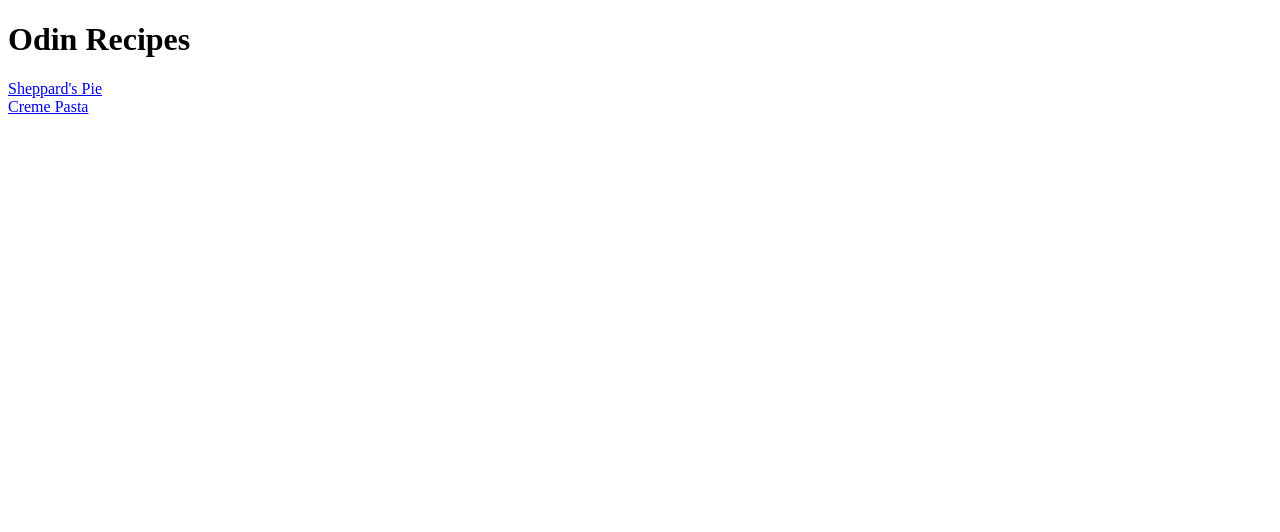
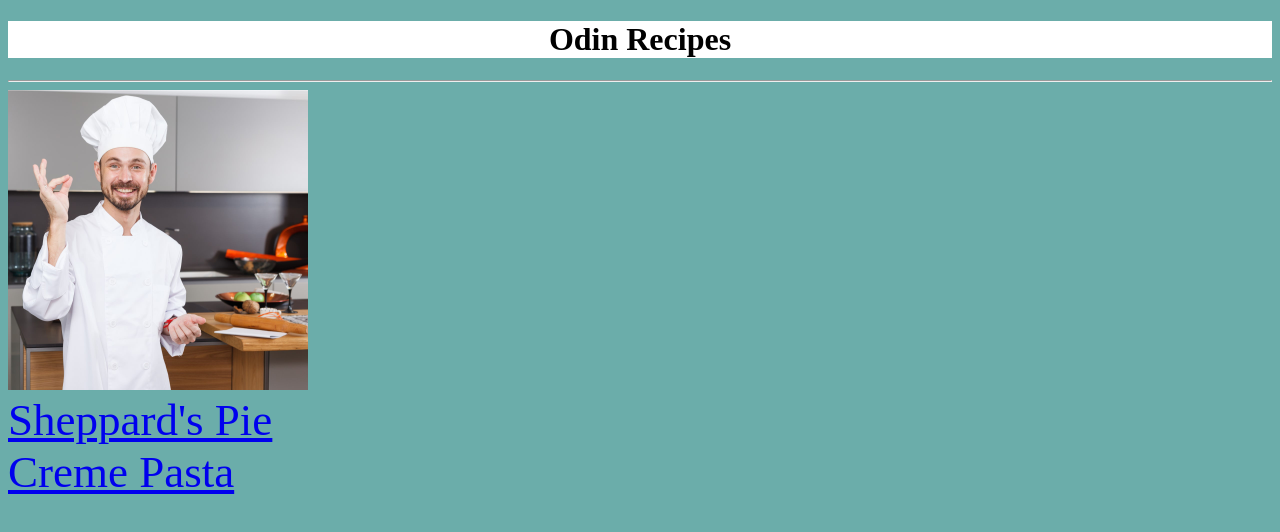
Before and after one commit to brianjo94/FoodRecipes, a plain HTML site: page index.html in a window 1280 px wide. Drawn offline with Linux system fonts and the light colour scheme.

Commit message:
Added css and some styling to previous bare bone html file

```diff
--- a/index.html
+++ b/index.html
@@ -5,9 +5,13 @@
     <meta http-equiv="X-UA-Compatible" content="IE=edge">
     <meta name="viewport" content="width=device-width, initial-scale=1.0">
     <title>My Recipe</title>
+    <link rel="stylesheet" href="styles.css">
 </head>
 <body>
-    <h1>Odin Recipes</h1>
+    <h1 class="heading">Odin Recipes</h1>
+    <hr>
+    <img src="recipes/chef.jpg" height="auto" width="300px" alt="wdwd"><br>
+
     <a href="recipes/sheppardspie.html">Sheppard's Pie</a><br>
     <a href="recipes/cremepasta.html">Creme Pasta</a>
 </body>
--- /dev/null
+++ b/styles.css
@@ -0,0 +1,12 @@
+.heading{
+    text-align: center;
+    background-color: rgb(255, 255, 255);
+}
+
+a{
+    font-size :45px;
+}
+
+body{
+    background-color: rgb(107, 173, 170)
+}
```
Also changed, not shown: recipes/cremepasta.html (+1 -0 lines), recipes/sheppardspie.html (+1 -0 lines), recipes/chef.jpg (added).
